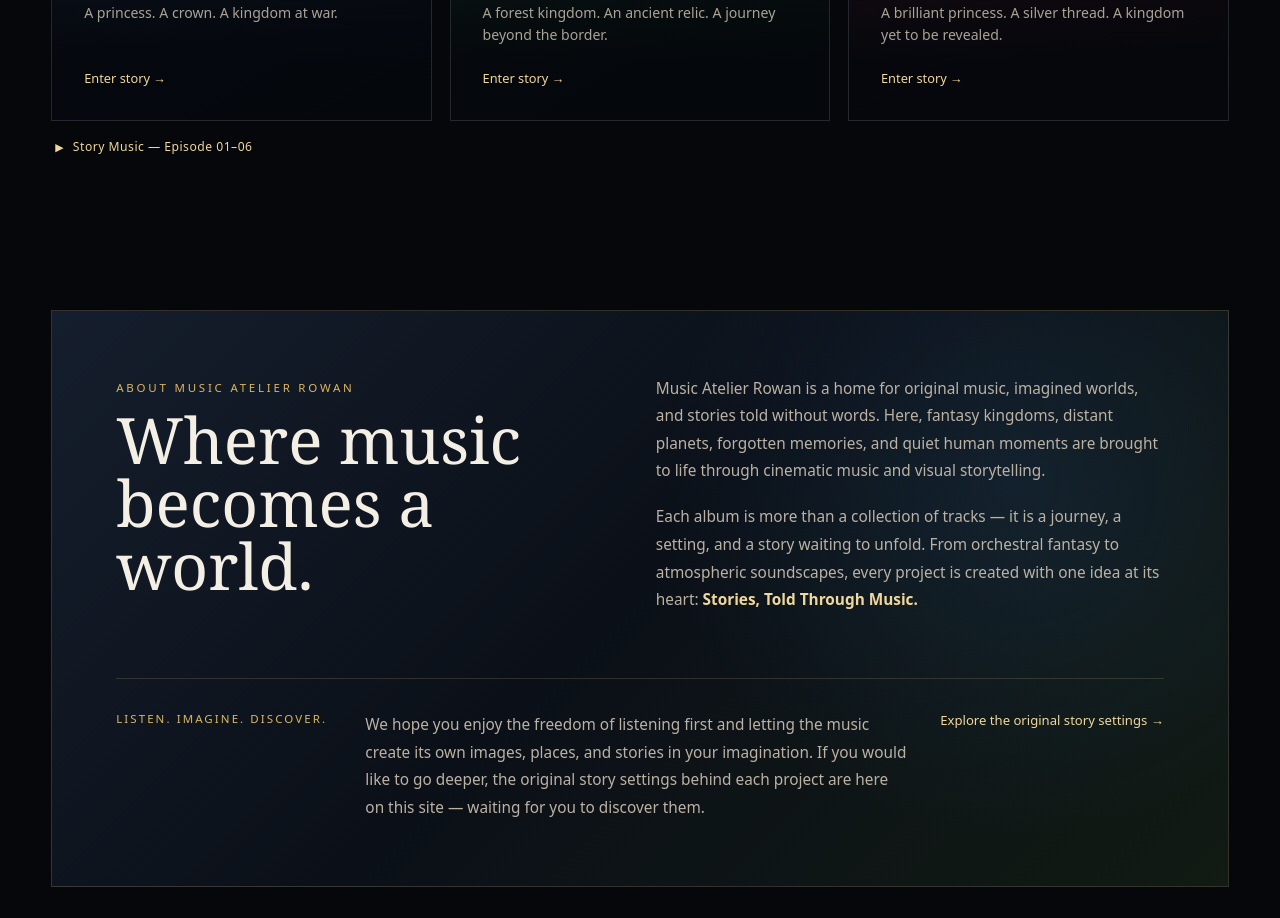
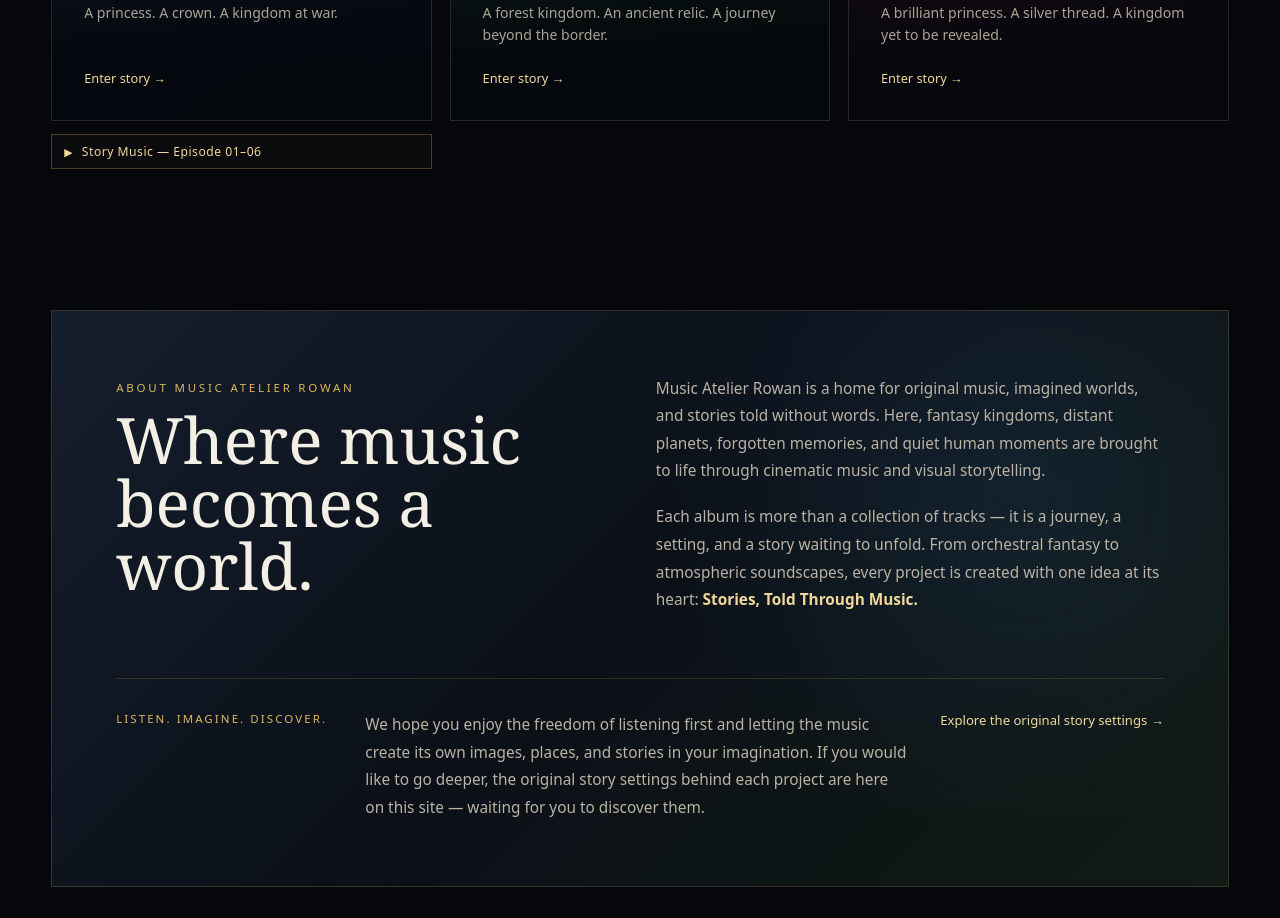
Before and after one commit to JackJackStudio/music-atelier-rowan, a Next.js app: page / in a window 1280 px wide. Shown: the part 1540-2458 px from the top of the page. Built offline with nearby package versions, Linux system fonts and the light colour scheme.

Commit message:
Style homepage soundtrack link as full-width hover card

```diff
--- a/src/app/globals.css
+++ b/src/app/globals.css
@@ -742,20 +742,28 @@ footer strong { color: #b9b0a4; font-weight: 500; }
 }
 .storyMusicLinks {
   min-height:3.8rem;
-  padding:.85rem .25rem 0;
+  padding:.85rem 0 0;
 }
 .storyMusicLinks a {
-  display:inline-flex;
+  display:flex;
+  width:100%;
+  min-height:2.2rem;
   align-items:center;
   gap:.55rem;
+  padding:.45rem .75rem;
+  border:1px solid rgba(220,182,95,.30);
+  background:rgba(220,182,95,.025);
   color:var(--gold-soft);
   font:.76rem system-ui,sans-serif;
   letter-spacing:.04em;
-  transition:color .2s ease,transform .2s ease;
+  transition:color .2s ease,transform .2s ease,border-color .2s ease,background .2s ease,box-shadow .2s ease;
 }
 .storyMusicLinks a:hover {
   color:#fff0bf;
-  transform:translateX(2px);
+  transform:translateY(-2px);
+  border-color:rgba(220,182,95,.65);
+  background:rgba(220,182,95,.07);
+  box-shadow:0 10px 24px rgba(0,0,0,.22);
 }
 .storyMusicLinks a span {
   font-size:.68rem;
```
